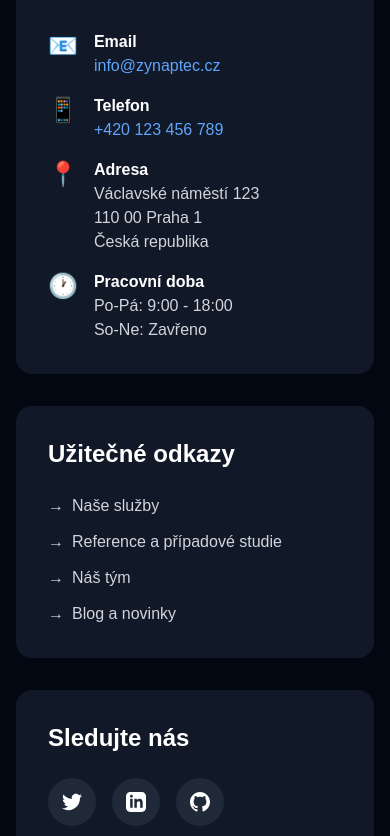
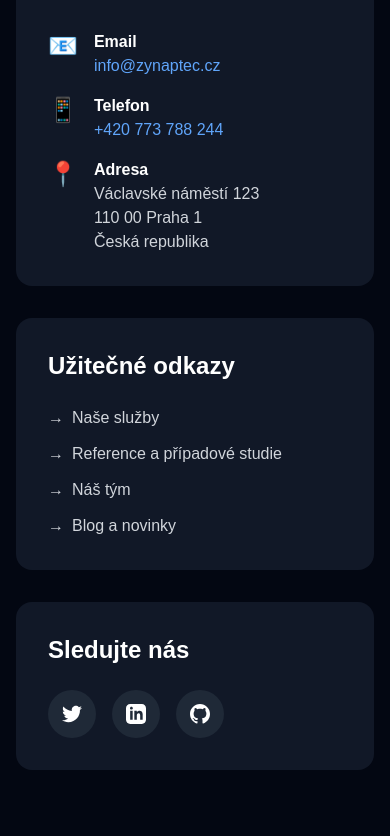
Before and after one commit to Vokurcak68/Zynaptec-web, a Next.js app: page /kontakt in a window 390 px wide. Shown: the part 1448-2284 px from the top of the page. Built offline with nearby package versions, Linux system fonts and the light colour scheme.

Commit message:
Update contact phone to +420 773 788 244 and remove office hours

```diff
--- a/components/Layout.js
+++ b/components/Layout.js
@@ -140,7 +140,7 @@ export default function Layout({ children }) {
             <h4 className="font-semibold mb-3">Kontakt</h4>
             <ul className="space-y-2 text-sm text-gray-400">
               <li>info@zynaptec.cz</li>
-              <li>+420 123 456 789</li>
+              <li>+420 773 788 244</li>
               <li>Praha, Česká republika</li>
             </ul>
             <div className="flex gap-4 mt-4">
--- a/pages/kontakt.js
+++ b/pages/kontakt.js
@@ -189,8 +189,8 @@ export default function Kontakt() {
                   <div className="text-2xl">📱</div>
                   <div>
                     <p className="font-semibold">Telefon</p>
-                    <a href="tel:+420123456789" className="text-blue-400 hover:text-blue-300 transition-colors">
-                      +420 123 456 789
+                    <a href="tel:+420773788244" className="text-blue-400 hover:text-blue-300 transition-colors">
+                      +420 773 788 244
                     </a>
                   </div>
                 </div>
@@ -202,16 +202,6 @@ export default function Kontakt() {
                       Václavské náměstí 123<br />
                       110 00 Praha 1<br />
                       Česká republika
-                    </p>
-                  </div>
-                </div>
-                <div className="flex items-start gap-4">
-                  <div className="text-2xl">🕐</div>
-                  <div>
-                    <p className="font-semibold">Pracovní doba</p>
-                    <p className="text-gray-300">
-                      Po-Pá: 9:00 - 18:00<br />
-                      So-Ne: Zavřeno
                     </p>
                   </div>
                 </div>
```
